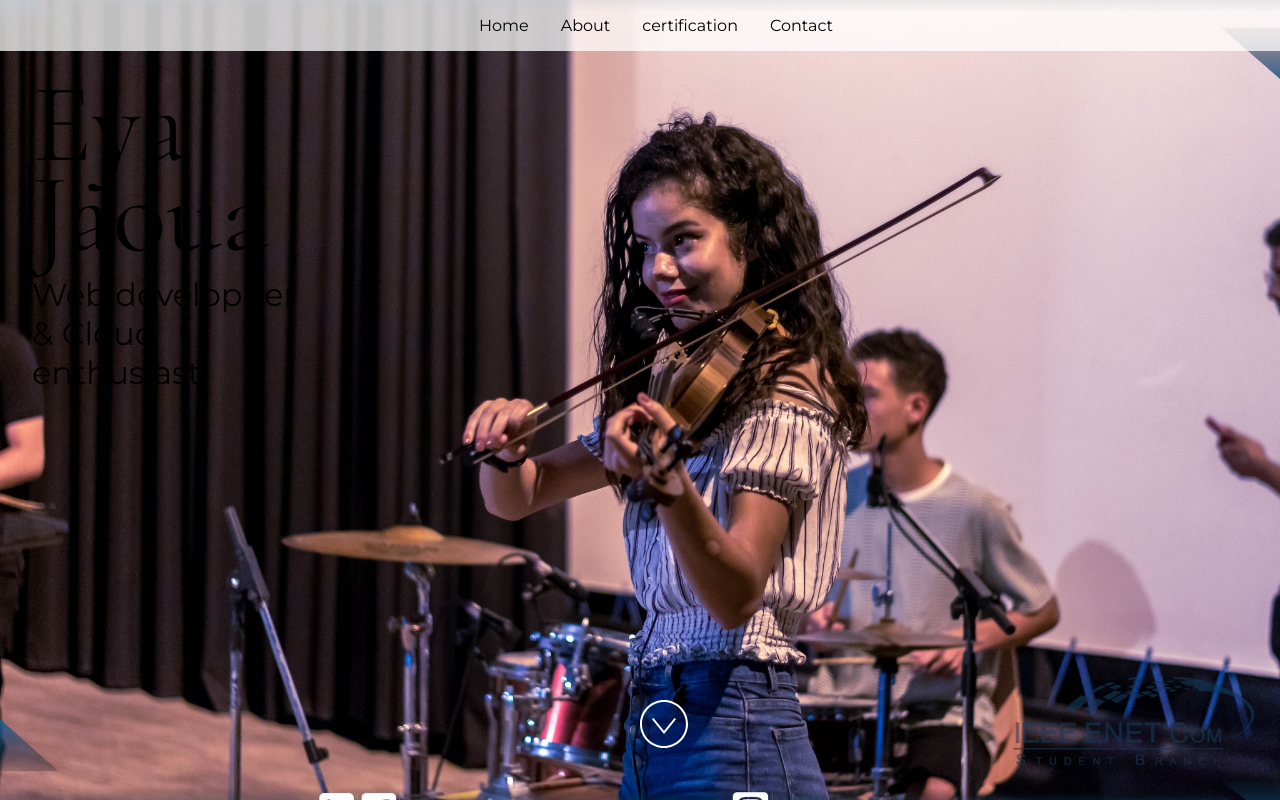
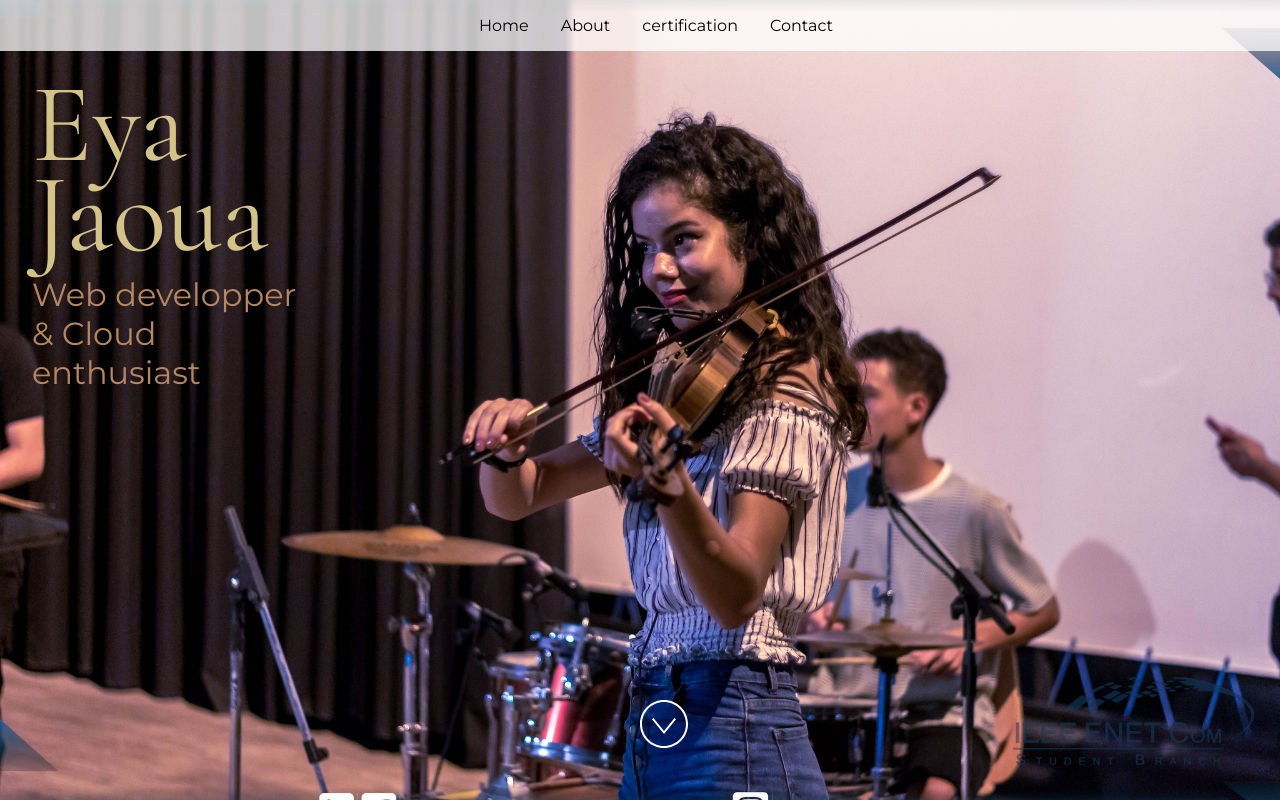
Before and after one commit to Jwewi/-mlsa-technical-onboarding1, a React (Vite) app: page / in a window 1280 px wide. Built offline with nearby package versions, Linux system fonts and the light colour scheme.

Commit message:
chore: Update color of name and title in Home component

```diff
--- a/src/Components/Home.jsx
+++ b/src/Components/Home.jsx
@@ -21,6 +21,12 @@ import PropTypes from "prop-types";
  * freely use on your site.
  */
 import image from "../images/cover.jpg";
+const nameStyle = {
+  color: "#D3C389", // Change 'blue' to your desired color for the name
+};
+const descriptionStyle = {
+  color: "#B58863", // Change 'green' to your desired color for the description
+};
 
 const imageAltText = "a photo of me";
 
@@ -29,8 +35,8 @@ const Home = ({ name, title }) => {
     <section id="home" className="min-height">
       <img className="background" src={image} alt="" />
       <div style={{ position: "absolute", top: "5rem", left: "2rem", width: "17rem" }}>
-        <h1>{name}</h1>
-        <h2>{title}</h2>
+        <h1 style={nameStyle}>{name}</h1>
+        <h2 style={descriptionStyle}>{title}</h2>
       </div>
       <div style={{ position: "absolute", bottom: "3rem", left: "50%" }}>
         <img src={arrowSvg} style={{ height: "3rem", width: "3rem" }} alt={imageAltText} />
--- a/src/styles.css
+++ b/src/styles.css
@@ -51,7 +51,15 @@ h1 {
   font-weight: 400;
   line-height: 0.8;
   margin: 0;
-  color:"#D3C389";
+
+}
+/* styles.css */
+.nameColor {
+  color:"#D3C389"; /* Change 'blue' to your desired color for the name */
+}
+
+.descriptionColor {
+  color: "#B58863"; /* Change 'green' to your desired color for the description */
 }
 
 h2 {
@@ -59,7 +67,7 @@ h2 {
   font-weight: 400;
   margin: 0;
   padding-top: 1rem;
-  color:"#B58863";
+
 }
 
 h3 {
```
